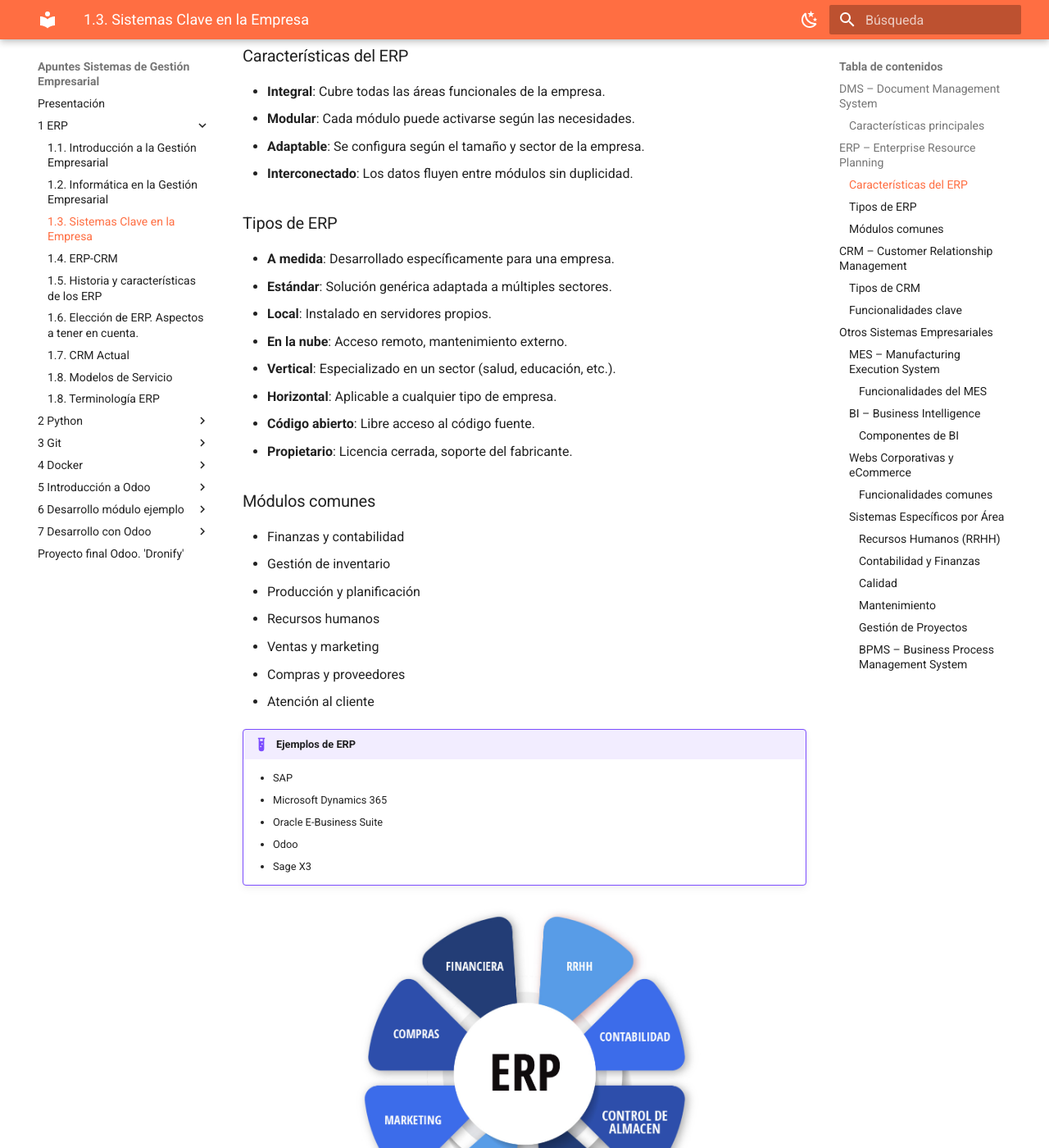
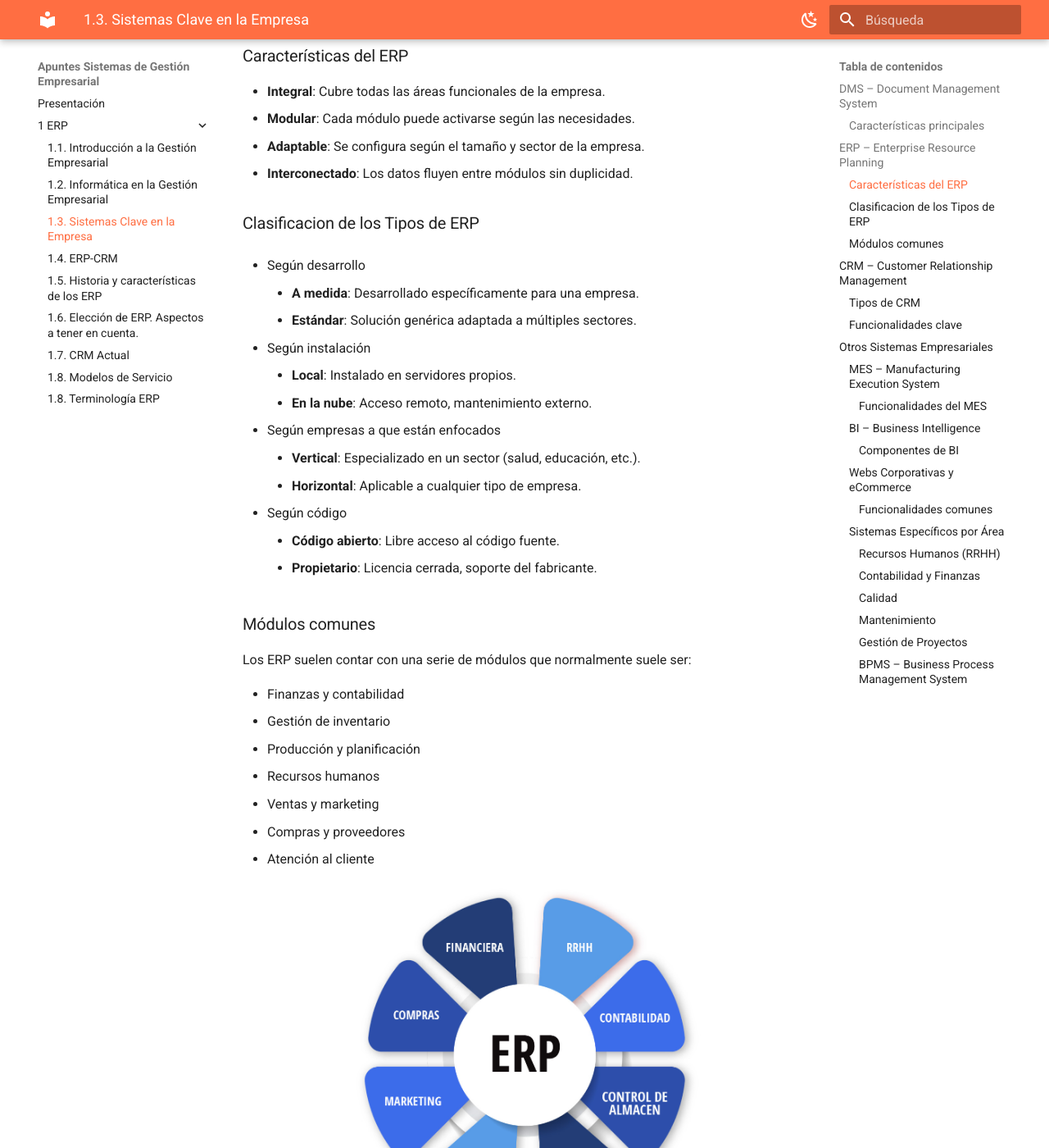
Before and after one commit to apuntes-sergio/sge, an MkDocs documentation site: the page built from docs/1_3_Sistemas_Clave.md, in a window 1280 px wide and 1400 px high, scrolled down 1476 px. Shown: the whole window at 82% size. Built offline with MkDocs 1.6.1 and Material for MkDocs 9.7.7, drawn with Linux system fonts in a browser that asks for light colours; some web fonts are replaced; some of the changed text lies outside the part shown.

Commit message:
Inicio curso 26/27. Revisión ERP

```diff
--- a/docs/1_3_Sistemas_Clave.md
+++ b/docs/1_3_Sistemas_Clave.md
@@ -44,18 +44,27 @@ Un ERP es un sistema de planificación de recursos empresariales que integra tod
 - **Adaptable**: Se configura según el tamaño y sector de la empresa.
 - **Interconectado**: Los datos fluyen entre módulos sin duplicidad.
 
-### Tipos de ERP
+### Clasificacion de los Tipos de ERP
 
-- **A medida**: Desarrollado específicamente para una empresa.
-- **Estándar**: Solución genérica adaptada a múltiples sectores.
-- **Local**: Instalado en servidores propios.
-- **En la nube**: Acceso remoto, mantenimiento externo.
-- **Vertical**: Especializado en un sector (salud, educación, etc.).
-- **Horizontal**: Aplicable a cualquier tipo de empresa.
-- **Código abierto**: Libre acceso al código fuente.
-- **Propietario**: Licencia cerrada, soporte del fabricante.
+- Según desarrollo
+    - **A medida**: Desarrollado específicamente para una empresa.
+    - **Estándar**: Solución genérica adaptada a múltiples sectores.
+
+- Según instalación
+    - **Local**: Instalado en servidores propios.
+    - **En la nube**: Acceso remoto, mantenimiento externo.
+
+- Según empresas a que están enfocados
+    - **Vertical**: Especializado en un sector (salud, educación, etc.).
+    - **Horizontal**: Aplicable a cualquier tipo de empresa.
+
+- Según código
+    - **Código abierto**: Libre acceso al código fuente.
+    - **Propietario**: Licencia cerrada, soporte del fabricante.
 
 ### Módulos comunes
+
+Los ERP suelen contar con una serie de módulos que normalmente suele ser:
 
 - Finanzas y contabilidad
 - Gestión de inventario
@@ -65,6 +74,11 @@ Un ERP es un sistema de planificación de recursos empresariales que integra tod
 - Compras y proveedores
 - Atención al cliente
 
+<figure markdown="span" align="center">
+  ![Image title](./imgs/erp/ERP.png){ width="65%"  }
+  <figcaption>Planificación de Recursos Empresariales (ERP).</figcaption>
+</figure>
+
 !!!Example  "Ejemplos de ERP"
 
     - SAP
@@ -73,10 +87,6 @@ Un ERP es un sistema de planificación de recursos empresariales que integra tod
     - Odoo
     - Sage X3
 
-<figure markdown="span" align="center">
-  ![Image title](./imgs/erp/ERP.png){ width="65%"  }
-  <figcaption>Planificación de Recursos Empresariales (ERP).</figcaption>
-</figure>
 
 ---
 
@@ -98,6 +108,11 @@ El CRM es un sistema que permite gestionar las relaciones con los clientes, desd
 - Servicio de atención al cliente
 - Informes y análisis de rendimiento
 
+<figure markdown="span" align="center">
+  ![Image title](./imgs/erp/CRM.png){ width="75%"  }
+  <figcaption>Gestión de Relaciones con Clientes (CRM).</figcaption>
+</figure>
+
 !!!Example  "Ejemplos de CRM"
 
     - Salesforce
@@ -107,10 +122,6 @@ El CRM es un sistema que permite gestionar las relaciones con los clientes, desd
     - Zoho CRM
     - HubSpot
 
-<figure markdown="span" align="center">
-  ![Image title](./imgs/erp/CRM.png){ width="75%"  }
-  <figcaption>Gestión de Relaciones con Clientes (CRM).</figcaption>
-</figure>
 
 
 ## Otros Sistemas Empresariales
--- a/mkdocs.yml
+++ b/mkdocs.yml
@@ -86,50 +86,50 @@ nav:
     - 1_8_Modelos_Servicio.md
     - 1_9_Terminología.md
 
-  - 2 Python:
-  #  - 2_python.md
-    - 2_1_IntroduccionPython.md
-  #  - 2_2_PrimerosPasosPython.md
-    - 2_2_ControlFlujo.md
-    - 2_3_EstructurasDatos.md
-    - 2_4_FuncionesExcepciones.md
-    - 2_5_ModulosPaquetes.md
-    - 2_6_ProgramacionOrientadaObjetos.md
+  # - 2 Python:
+  # #  - 2_python.md
+  #   - 2_1_IntroduccionPython.md
+  # #  - 2_2_PrimerosPasosPython.md
+  #   - 2_2_ControlFlujo.md
+  #   - 2_3_EstructurasDatos.md
+  #   - 2_4_FuncionesExcepciones.md
+  #   - 2_5_ModulosPaquetes.md
+  #   - 2_6_ProgramacionOrientadaObjetos.md
 
-  - 3 Git:
-    - 3_1_introduccion.md
-    - 3_2_ramas.md
-    - 3_3_remotos.md
+  # - 3 Git:
+  #   - 3_1_introduccion.md
+  #   - 3_2_ramas.md
+  #   - 3_3_remotos.md
 
-  - 4 Docker:
-    - 4_1_introduccion.md
-    - 4_2_docker_basico.md
-    - 4_3_imagenes_docker.md
-    - 4_4_redes_volumenes_docker.md
-    - 4_5_docker_compose.md
+  # - 4 Docker:
+  #   - 4_1_introduccion.md
+  #   - 4_2_docker_basico.md
+  #   - 4_3_imagenes_docker.md
+  #   - 4_4_redes_volumenes_docker.md
+  #   - 4_5_docker_compose.md
 
-  - 5 Introducción a Odoo:
-    - 5_1_introduccion_odoo.md
-    - 5_2_instalacion_odoo.md
-    - 5_3_arquitectura_odoo.md
-    - 5_4_primer_modulo.md
-  - 6 Desarrollo módulo ejemplo:
-    - 6_1_creacion_modelo_basico.md
-    - 6_2_campos_basico_relacionales.md
-    - 6_3_campos_computados.md
-    - 6_4_excepciones_logs.md
-    - 6_5_campos_computados_relacionales.md
-    - 6_6_campos_valores_defecto.md
-    - 6_7_herencias_modelos_vistas.md
-    - 6_8_mejorando_vistas.md
-    - 6_9_datos_demo.md
-  - 7 Desarrollo con Odoo:
-    - 7_1_introduccion_odoo.md
-    - 7_2_desarrollo_de_modelos.md
-    - 7_3_desarrollo_de_vistas.md
-    - 7_4_navegacion_e_interaccion.md
-    - 7_5_logica_negocio.md
-    - 7_6_herencia_extensibilidad.md
-    - 7_7_seguridad.md
+  # - 5 Introducción a Odoo:
+  #   - 5_1_introduccion_odoo.md
+  #   - 5_2_instalacion_odoo.md
+  #   - 5_3_arquitectura_odoo.md
+  #   - 5_4_primer_modulo.md
+  # - 6 Desarrollo módulo ejemplo:
+  #   - 6_1_creacion_modelo_basico.md
+  #   - 6_2_campos_basico_relacionales.md
+  #   - 6_3_campos_computados.md
+  #   - 6_4_excepciones_logs.md
+  #   - 6_5_campos_computados_relacionales.md
+  #   - 6_6_campos_valores_defecto.md
+  #   - 6_7_herencias_modelos_vistas.md
+  #   - 6_8_mejorando_vistas.md
+  #   - 6_9_datos_demo.md
+  # - 7 Desarrollo con Odoo:
+  #   - 7_1_introduccion_odoo.md
+  #   - 7_2_desarrollo_de_modelos.md
+  #   - 7_3_desarrollo_de_vistas.md
+  #   - 7_4_navegacion_e_interaccion.md
+  #   - 7_5_logica_negocio.md
+  #   - 7_6_herencia_extensibilidad.md
+  #   - 7_7_seguridad.md
 
-  - 8_2026_proyecto_odoo.md
+  # - 8_2026_proyecto_odoo.md
```
Also changed, not shown: docs/index.md (+2 -0 lines).
